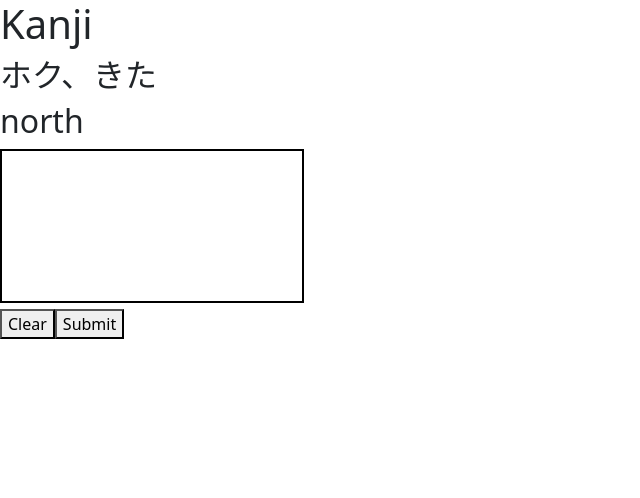
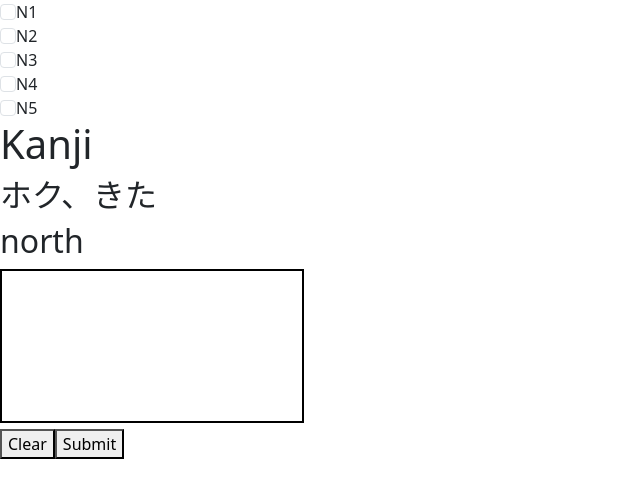
Before and after one commit to dyikwong/kakuji, a React (Vite) app: page / in a window 1280 px wide. Shown: the top 498 px of the page, without its empty margins (0-640 px from the left). Built offline with nearby package versions, Linux system fonts and the light colour scheme.

Commit message:
add checkboxes and labels and add to main App for testing

```diff
--- a/src/App.jsx
+++ b/src/App.jsx
@@ -1,9 +1,14 @@
 import { useState } from 'react'
 import Kanji from './Kanji'
+import Start from './components/Start';
 
 function App() {
   return (
-    <Kanji />
+    <div>
+      <Start />
+      <Kanji />
+    </div>
+
   );
 }
 
--- a/src/components/Start.jsx
+++ b/src/components/Start.jsx
@@ -11,31 +11,31 @@ function Start() {
 	return (
 		<div>
 			<div>
-				<input class="form-check-input" type="checkbox" value="" id="n1-check">
-					<label class="form-check-label" for="n1-check">
+				<input className="form-check-input" type="checkbox" value="" id="n1-check" />
+				<label className="form-check-label" htmlFor="n1-check">
 					N1
 				</label>
-				</input>
-				<input class="form-check-input" type="checkbox" value="" id="n2-check">
-					<label class="form-check-label" for="n2-check">
+				<br />
+				<input className="form-check-input" type="checkbox" value="" id="n2-check" />
+				<label className="form-check-label" htmlFor="n2-check">
 					N2
 				</label>
-				</input>
-				<input class="form-check-input" type="checkbox" value="" id="n3-check">
-					<label class="form-check-label" for="n3-check">
+				<br />
+				<input className="form-check-input" type="checkbox" value="" id="n3-check" />
+				<label className="form-check-label" htmlFor="n3-check">
 					N3
 				</label>
-				</input>
-				<input class="form-check-input" type="checkbox" value="" id="n4-check">
-					<label class="form-check-label" for="n4-check">
+				<br />
+				<input className="form-check-input" type="checkbox" value="" id="n4-check" />
+				<label className="form-check-label" htmlFor="n4-check">
 					N4
 				</label>
-				</input>
-				<input class="form-check-input" type="checkbox" value="" id="n5-check">
-					<label class="form-check-label" for="n5-check">
+				<br />
+				<input className="form-check-input" type="checkbox" value="" id="n5-check" />
+				<label className="form-check-label" htmlFor="n5-check">
 					N5
 				</label>
-				</input>
+				<br />
 			</div>
 
 
```
Lines whose indentation alone changed are shown as unchanged.
